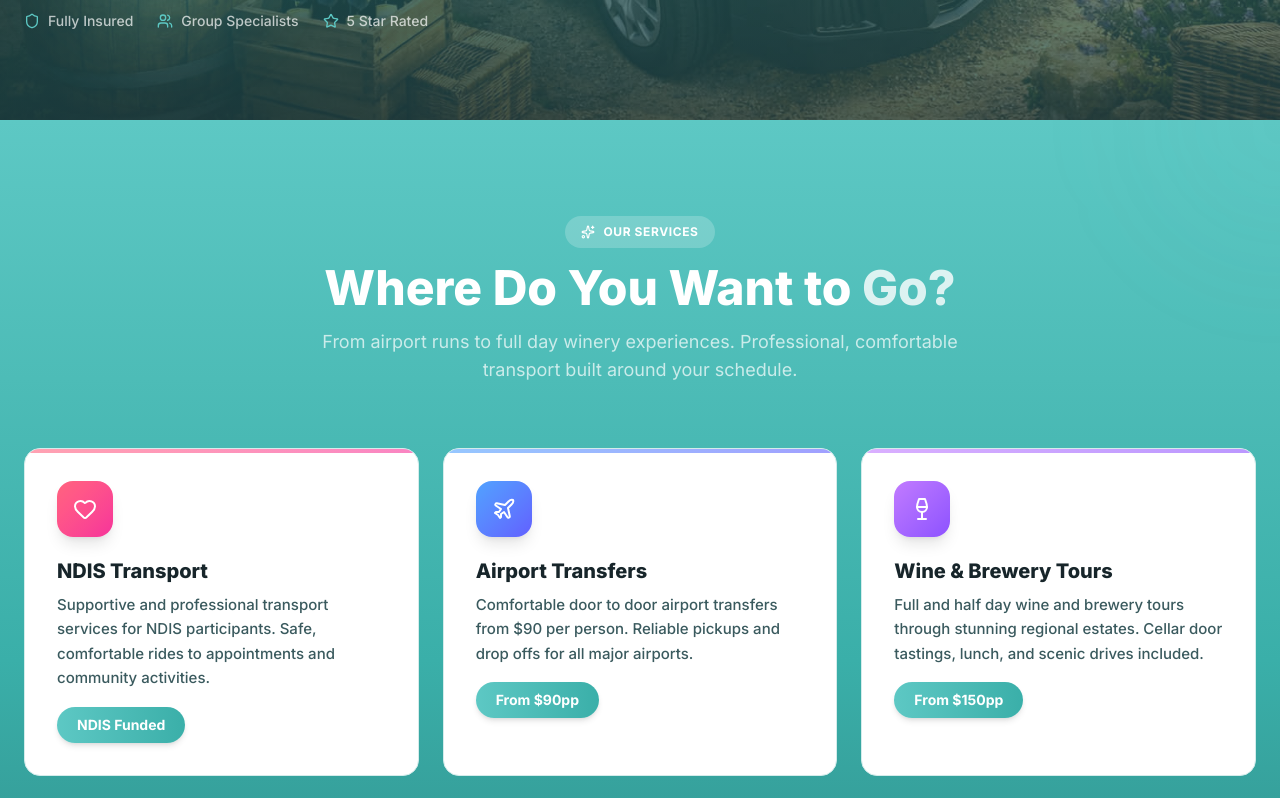
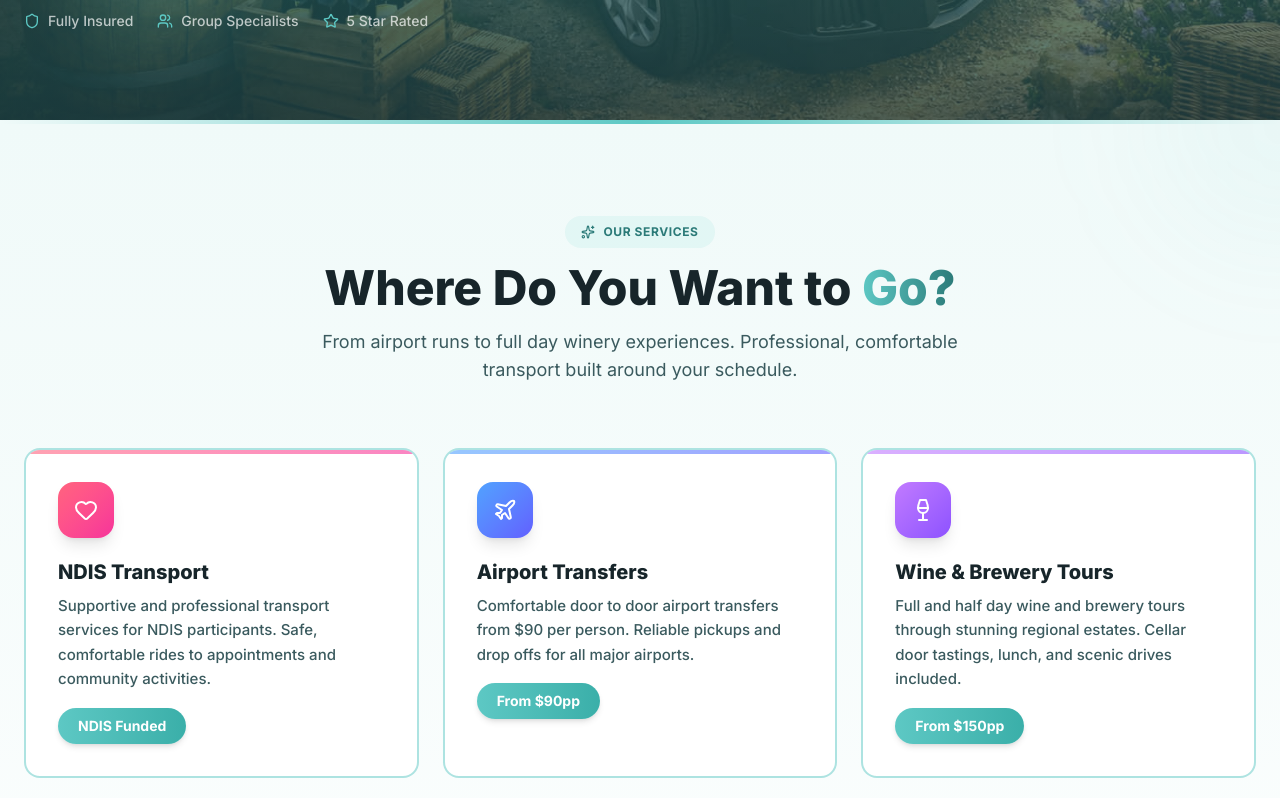
Before and after one commit to rileykenn/inclusive-transport-proposal, a Next.js app: page / in a window 1280 px wide. Shown: the part 680-1478 px from the top of the page. Built offline with nearby package versions, Linux system fonts and the light colour scheme.

Commit message:
Service cards: bright teal borders instead of grey, reverted section bg to light

```diff
--- a/src/app/page.tsx
+++ b/src/app/page.tsx
@@ -456,7 +456,7 @@ function Services() {
     return (
         <AnimatedSection
             id="services"
-            className="py-24 px-6 bg-gradient-to-b from-[var(--color-primary)] via-[var(--color-primary-dark)] to-[var(--color-primary-deeper)] relative overflow-hidden"
+            className="py-24 px-6 bg-gradient-to-b from-[var(--color-surface-alt)] to-white relative overflow-hidden"
         >
             {/* Background decoration */}
             <div className="absolute top-0 left-0 w-full h-1 bg-gradient-to-r from-transparent via-[var(--color-primary)] to-transparent" />
@@ -465,17 +465,17 @@ function Services() {
 
             <div className="max-w-7xl mx-auto relative">
                 <motion.div variants={fadeUp} className="text-center mb-16">
-                    <div className="inline-flex items-center gap-2 bg-white/20 text-white px-4 py-2 rounded-full text-xs font-bold uppercase tracking-wider mb-4">
+                    <div className="inline-flex items-center gap-2 bg-[var(--color-primary)]/10 text-[var(--color-primary-deeper)] px-4 py-2 rounded-full text-xs font-bold uppercase tracking-wider mb-4">
                         <Sparkles size={14} />
                         Our Services
                     </div>
-                    <h2 className="text-3xl sm:text-5xl font-extrabold text-white mb-4">
+                    <h2 className="text-3xl sm:text-5xl font-extrabold text-[var(--color-text)] mb-4">
                         Where Do You Want to{" "}
-                        <span className="text-white/80">
+                        <span className="text-transparent bg-clip-text bg-gradient-to-r from-[var(--color-primary)] to-[var(--color-primary-deeper)]">
                             Go?
                         </span>
                     </h2>
-                    <p className="text-lg text-white/70 max-w-2xl mx-auto">
+                    <p className="text-lg text-[var(--color-text-secondary)] max-w-2xl mx-auto">
                         From airport runs to full day winery experiences. Professional,
                         comfortable transport built around your schedule.
                     </p>
@@ -487,7 +487,7 @@ function Services() {
                             key={service.title}
                             variants={fadeUp}
                             whileHover={{ y: -8, scale: 1.02, transition: { duration: 0.2 } }}
-                            className="bg-white rounded-2xl p-8 border border-[var(--color-border)] hover:border-[var(--color-primary)]/40 hover:shadow-2xl hover:shadow-[var(--color-primary)]/10 transition-all duration-300 group relative overflow-hidden"
+                            className="bg-white rounded-2xl p-8 border-2 border-[var(--color-primary)]/50 hover:border-[var(--color-primary)] hover:shadow-2xl hover:shadow-[var(--color-primary)]/10 transition-all duration-300 group relative overflow-hidden"
                         >
                             {/* Top gradient accent */}
                             <div className={`absolute top-0 left-0 right-0 h-1 bg-gradient-to-r ${service.gradient} opacity-60 group-hover:opacity-100 transition-opacity`} />
```
